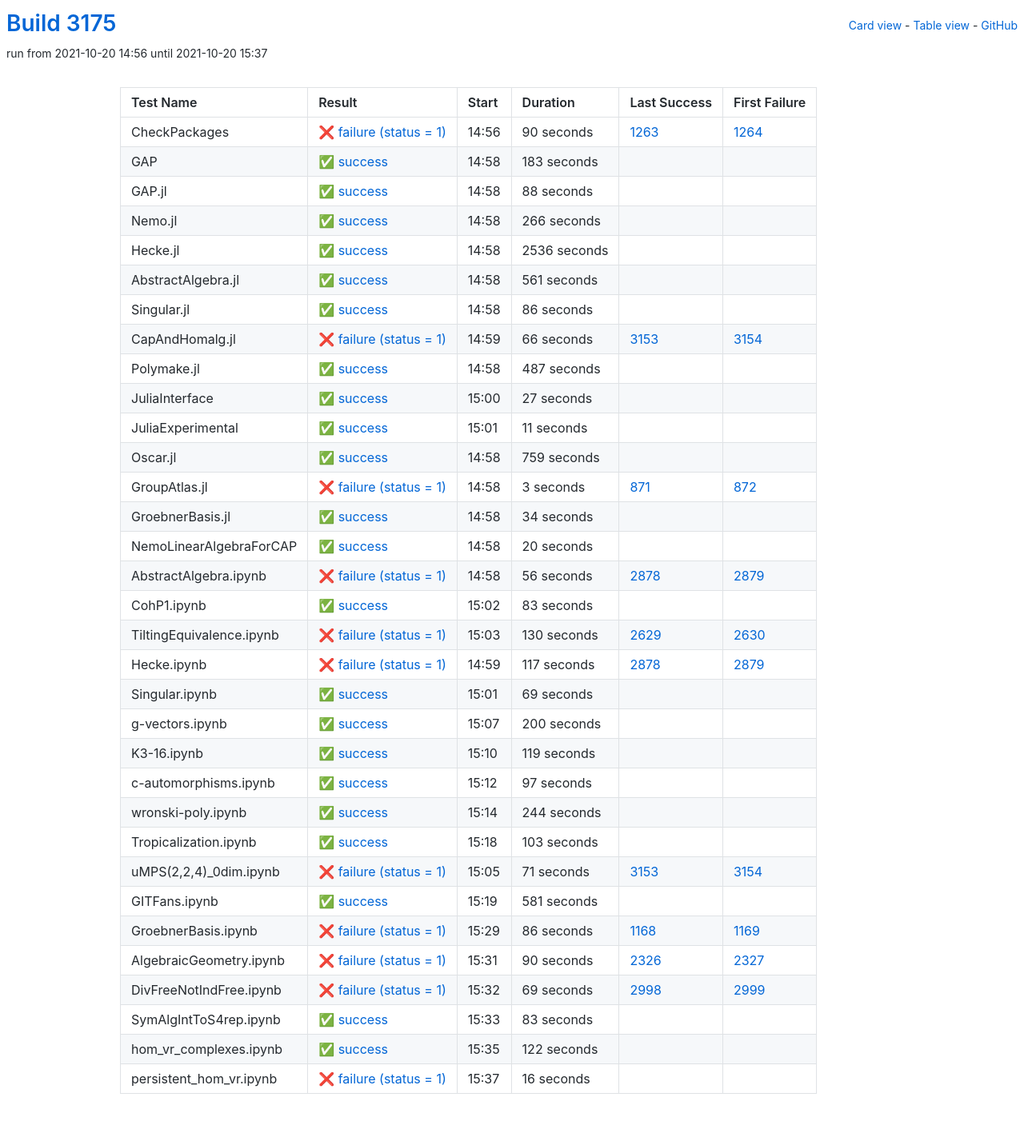
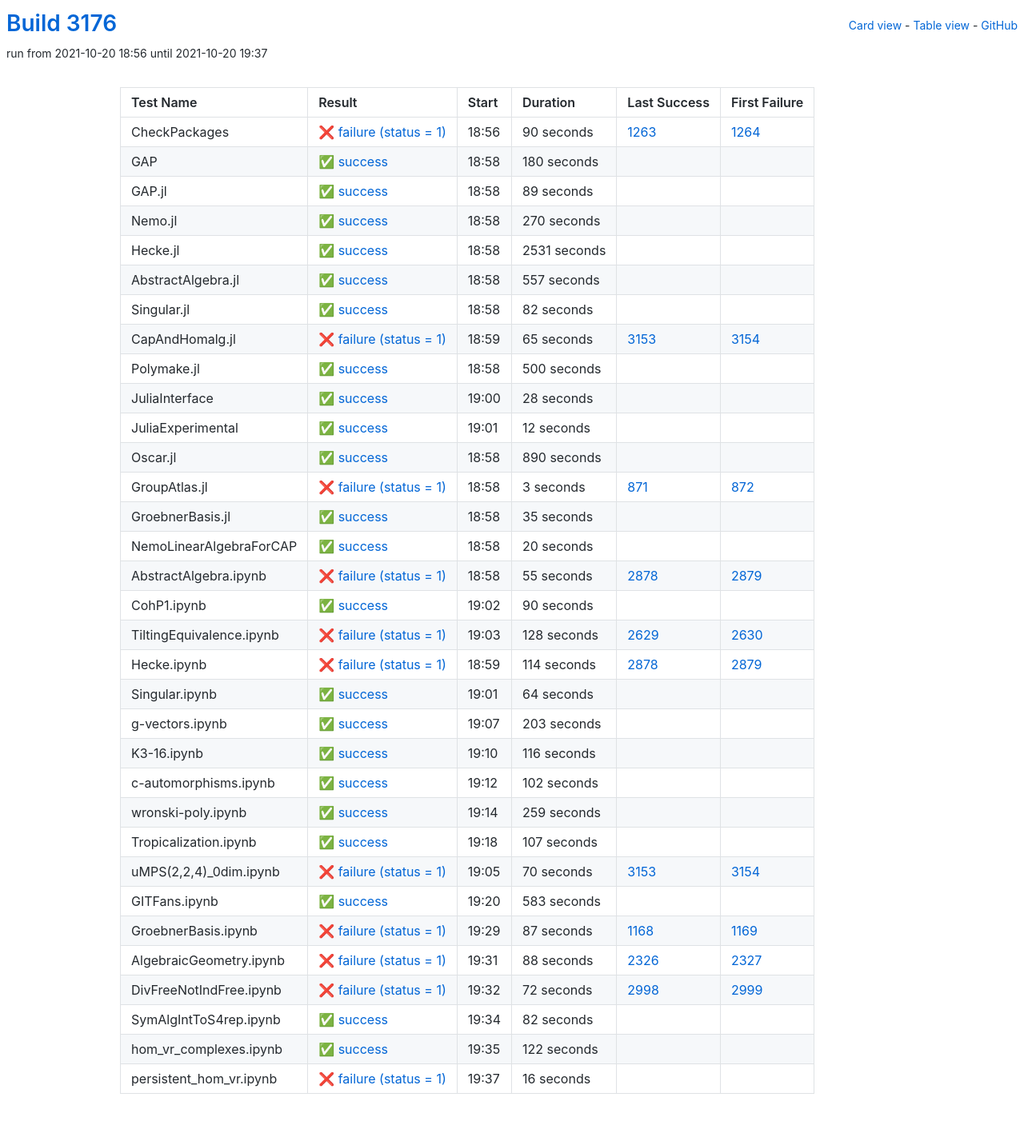
Before and after one commit to oscar-system/oscar-ci-status-stable, a Jekyll site: the page built from table.html, in a window 1280 px wide. Shown: the whole page at 80% size. Built offline with Jekyll 4.4.1, drawn with Linux system fonts in a browser that asks for light colours.

Commit message:
Build #3176

```diff
--- a/_data/ci.yml
+++ b/_data/ci.yml
@@ -1,6 +1,6 @@
 ---
-build: 3175
-build_url: https://oscarci.mathematik.uni-kl.de/job/oscar-stable/3175/
+build: 3176
+build_url: https://oscarci.mathematik.uni-kl.de/job/oscar-stable/3176/
 job: oscar-stable
 organization: oscar-system
 repo: oscar-ci-status-stable
@@ -8,8 +8,8 @@ repourl: https://github.com/oscar-system/oscar-ci-status-stable
 tests:
 - name: CheckPackages
   id: checkpackages
-  log: https://oscarci.mathematik.uni-kl.de/job/oscar-stable/3175/artifact/logs/build-3175/CheckPackages.log
-  start: 2021-10-20 14:56
+  log: https://oscarci.mathematik.uni-kl.de/job/oscar-stable/3176/artifact/logs/build-3176/CheckPackages.log
+  start: 2021-10-20 18:56
   success: false
   exitcode: 1
   status: failure
@@ -20,140 +20,140 @@ tests:
   first_failure_url: https://oscarci.mathematik.uni-kl.de/job/oscar-stable/1264/
 - name: GAP
   id: gap
-  log: https://oscarci.mathematik.uni-kl.de/job/oscar-stable/3175/artifact/logs/build-3175/GAP.log
-  start: 2021-10-20 14:58
+  log: https://oscarci.mathematik.uni-kl.de/job/oscar-stable/3176/artifact/logs/build-3176/GAP.log
+  start: 2021-10-20 18:58
   success: true
   exitcode: 0
   status: success
-  duration: 183
+  duration: 180
   last_success: false
   last_success_url:
   first_failure: false
   first_failure_url:
 - name: GAP.jl
   id: gap-jl
-  log: https://oscarci.mathematik.uni-kl.de/job/oscar-stable/3175/artifact/logs/build-3175/GAP.jl.log
-  start: 2021-10-20 14:58
+  log: https://oscarci.mathematik.uni-kl.de/job/oscar-stable/3176/artifact/logs/build-3176/GAP.jl.log
+  start: 2021-10-20 18:58
   success: true
   exitcode: 0
   status: success
-  duration: 88
+  duration: 89
   last_success: false
   last_success_url:
   first_failure: false
   first_failure_url:
 - name: Nemo.jl
   id: nemo-jl
-  log: https://oscarci.mathematik.uni-kl.de/job/oscar-stable/3175/artifact/logs/build-3175/Nemo.jl.log
-  start: 2021-10-20 14:58
+  log: https://oscarci.mathematik.uni-kl.de/job/oscar-stable/3176/artifact/logs/build-3176/Nemo.jl.log
+  start: 2021-10-20 18:58
   success: true
   exitcode: 0
   status: success
-  duration: 266
+  duration: 270
   last_success: false
   last_success_url:
   first_failure: false
   first_failure_url:
 - name: Hecke.jl
   id: hecke-jl
-  log: https://oscarci.mathematik.uni-kl.de/job/oscar-stable/3175/artifact/logs/build-3175/Hecke.jl.log
-  start: 2021-10-20 14:58
+  log: https://oscarci.mathematik.uni-kl.de/job/oscar-stable/3176/artifact/logs/build-3176/Hecke.jl.log
+  start: 2021-10-20 18:58
   success: true
   exitcode: 0
   status: success
-  duration: 2536
+  duration: 2531
   last_success: false
   last_success_url:
   first_failure: false
   first_failure_url:
 - name: AbstractAlgebra.jl
   id: abstractalgebra-jl
-  log: https://oscarci.mathematik.uni-kl.de/job/oscar-stable/3175/artifact/logs/build-3175/AbstractAlgebra.jl.log
-  start: 2021-10-20 14:58
+  log: https://oscarci.mathematik.uni-kl.de/job/oscar-stable/3176/artifact/logs/build-3176/AbstractAlgebra.jl.log
+  start: 2021-10-20 18:58
   success: true
   exitcode: 0
   status: success
-  duration: 561
+  duration: 557
   last_success: false
   last_success_url:
   first_failure: false
   first_failure_url:
 - name: Singular.jl
   id: singular-jl
-  log: https://oscarci.mathematik.uni-kl.de/job/oscar-stable/3175/artifact/logs/build-3175/Singular.jl.log
-  start: 2021-10-20 14:58
+  log: https://oscarci.mathematik.uni-kl.de/job/oscar-stable/3176/artifact/logs/build-3176/Singular.jl.log
+  start: 2021-10-20 18:58
   success: true
   exitcode: 0
   status: success
-  duration: 86
+  duration: 82
   last_success: false
   last_success_url:
   first_failure: false
   first_failure_url:
 - name: CapAndHomalg.jl
   id: capandhomalg-jl
-  log: https://oscarci.mathematik.uni-kl.de/job/oscar-stable/3175/artifact/logs/build-3175/CapAndHomalg.jl.log
-  start: 2021-10-20 14:59
+  log: https://oscarci.mathematik.uni-kl.de/job/oscar-stable/3176/artifact/logs/build-3176/CapAndHomalg.jl.log
+  start: 2021-10-20 18:59
   success: false
   exitcode: 1
   status: failure
-  duration: 66
+  duration: 65
   last_success: 3153
   last_success_url: https://oscarci.mathematik.uni-kl.de/job/oscar-stable/3153/
   first_failure: 3154
   first_failure_url: https://oscarci.mathematik.uni-kl.de/job/oscar-stable/3154/
 - name: Polymake.jl
   id: polymake-jl
-  log: https://oscarci.mathematik.uni-kl.de/job/oscar-stable/3175/artifact/logs/build-3175/Polymake.jl.log
-  start: 2021-10-20 14:58
+  log: https://oscarci.mathematik.uni-kl.de/job/oscar-stable/3176/artifact/logs/build-3176/Polymake.jl.log
+  start: 2021-10-20 18:58
   success: true
   exitcode: 0
   status: success
-  duration: 487
+  duration: 500
   last_success: false
   last_success_url:
   first_failure: false
   first_failure_url:
 - name: JuliaInterface
   id: juliainterface
-  log: https://oscarci.mathematik.uni-kl.de/job/oscar-stable/3175/artifact/logs/build-3175/JuliaInterface.log
-  start: 2021-10-20 15:00
+  log: https://oscarci.mathematik.uni-kl.de/job/oscar-stable/3176/artifact/logs/build-3176/JuliaInterface.log
+  start: 2021-10-20 19:00
   success: true
   exitcode: 0
   status: success
-  duration: 27
+  duration: 28
   last_success: false
   last_success_url:
   first_failure: false
   first_failure_url:
 - name: JuliaExperimental
   id: juliaexperimental
-  log: https://oscarci.mathematik.uni-kl.de/job/oscar-stable/3175/artifact/logs/build-3175/JuliaExperimental.log
-  start: 2021-10-20 15:01
+  log: https://oscarci.mathematik.uni-kl.de/job/oscar-stable/3176/artifact/logs/build-3176/JuliaExperimental.log
+  start: 2021-10-20 19:01
   success: true
   exitcode: 0
   status: success
-  duration: 11
+  duration: 12
   last_success: false
   last_success_url:
   first_failure: false
   first_failure_url:
 - name: Oscar.jl
   id: oscar-jl
-  log: https://oscarci.mathematik.uni-kl.de/job/oscar-stable/3175/artifact/logs/build-3175/Oscar.jl.log
-  start: 2021-10-20 14:58
+  log: https://oscarci.mathematik.uni-kl.de/job/oscar-stable/3176/artifact/logs/build-3176/Oscar.jl.log
+  start: 2021-10-20 18:58
   success: true
   exitcode: 0
   status: success
-  duration: 759
+  duration: 890
   last_success: false
   last_success_url:
   first_failure: false
   first_failure_url:
 - name: GroupAtlas.jl
   id: groupatlas-jl
-  log: https://oscarci.mathematik.uni-kl.de/job/oscar-stable/3175/artifact/logs/build-3175/GroupAtlas.jl.log
-  start: 2021-10-20 14:58
+  log: https://oscarci.mathematik.uni-kl.de/job/oscar-stable/3176/artifact/logs/build-3176/GroupAtlas.jl.log
+  start: 2021-10-20 18:58
   success: false
   exitcode: 1
   status: failure
@@ -164,20 +164,20 @@ tests:
   first_failure_url: https://oscarci.mathematik.uni-kl.de/job/oscar-stable/872/
 - name: GroebnerBasis.jl
   id: groebnerbasis-jl
-  log: https://oscarci.mathematik.uni-kl.de/job/oscar-stable/3175/artifact/logs/build-3175/GroebnerBasis.jl.log
-  start: 2021-10-20 14:58
+  log: https://oscarci.mathematik.uni-kl.de/job/oscar-stable/3176/artifact/logs/build-3176/GroebnerBasis.jl.log
+  start: 2021-10-20 18:58
   success: true
   exitcode: 0
   status: success
-  duration: 34
+  duration: 35
   last_success: false
   last_success_url:
   first_failure: false
   first_failure_url:
 - name: NemoLinearAlgebraForCAP
   id: nemolinearalgebraforcap
-  log: https://oscarci.mathematik.uni-kl.de/job/oscar-stable/3175/artifact/logs/build-3175/NemoLinearAlgebraForCAP.log
-  start: 2021-10-20 14:58
+  log: https://oscarci.mathematik.uni-kl.de/job/oscar-stable/3176/artifact/logs/build-3176/NemoLinearAlgebraForCAP.log
+  start: 2021-10-20 18:58
   success: true
   exitcode: 0
   status: success
@@ -188,200 +188,200 @@ tests:
   first_failure_url:
 - name: AbstractAlgebra.ipynb
   id: abstractalgebra-ipynb
-  log: https://oscarci.mathematik.uni-kl.de/job/oscar-stable/3175/artifact/logs/build-3175/AbstractAlgebra.ipynb.log
-  start: 2021-10-20 14:58
+  log: https://oscarci.mathematik.uni-kl.de/job/oscar-stable/3176/artifact/logs/build-3176/AbstractAlgebra.ipynb.log
+  start: 2021-10-20 18:58
   success: false
   exitcode: 1
   status: failure
-  duration: 56
+  duration: 55
   last_success: 2878
   last_success_url: https://oscarci.mathematik.uni-kl.de/job/oscar-stable/2878/
   first_failure: 2879
   first_failure_url: https://oscarci.mathematik.uni-kl.de/job/oscar-stable/2879/
 - name: CohP1.ipynb
   id: cohp1-ipynb
-  log: https://oscarci.mathematik.uni-kl.de/job/oscar-stable/3175/artifact/logs/build-3175/CohP1.ipynb.log
-  start: 2021-10-20 15:02
+  log: https://oscarci.mathematik.uni-kl.de/job/oscar-stable/3176/artifact/logs/build-3176/CohP1.ipynb.log
+  start: 2021-10-20 19:02
   success: true
   exitcode: 0
   status: success
-  duration: 83
+  duration: 90
   last_success: false
   last_success_url:
   first_failure: false
   first_failure_url:
 - name: TiltingEquivalence.ipynb
   id: tiltingequivalence-ipynb
-  log: https://oscarci.mathematik.uni-kl.de/job/oscar-stable/3175/artifact/logs/build-3175/TiltingEquivalence.ipynb.log
-  start: 2021-10-20 15:03
+  log: https://oscarci.mathematik.uni-kl.de/job/oscar-stable/3176/artifact/logs/build-3176/TiltingEquivalence.ipynb.log
+  start: 2021-10-20 19:03
   success: false
   exitcode: 1
   status: failure
-  duration: 130
+  duration: 128
   last_success: 2629
   last_success_url: https://oscarci.mathematik.uni-kl.de/job/oscar-stable/2629/
   first_failure: 2630
   first_failure_url: https://oscarci.mathematik.uni-kl.de/job/oscar-stable/2630/
 - name: Hecke.ipynb
   id: hecke-ipynb
-  log: https://oscarci.mathematik.uni-kl.de/job/oscar-stable/3175/artifact/logs/build-3175/Hecke.ipynb.log
-  start: 2021-10-20 14:59
+  log: https://oscarci.mathematik.uni-kl.de/job/oscar-stable/3176/artifact/logs/build-3176/Hecke.ipynb.log
+  start: 2021-10-20 18:59
   success: false
   exitcode: 1
   status: failure
-  duration: 117
+  duration: 114
   last_success: 2878
   last_success_url: https://oscarci.mathematik.uni-kl.de/job/oscar-stable/2878/
   first_failure: 2879
   first_failure_url: https://oscarci.mathematik.uni-kl.de/job/oscar-stable/2879/
 - name: Singular.ipynb
   id: singular-ipynb
-  log: https://oscarci.mathematik.uni-kl.de/job/oscar-stable/3175/artifact/logs/build-3175/Singular.ipynb.log
-  start: 2021-10-20 15:01
+  log: https://oscarci.mathematik.uni-kl.de/job/oscar-stable/3176/artifact/logs/build-3176/Singular.ipynb.log
+  start: 2021-10-20 19:01
   success: true
   exitcode: 0
   status: success
-  duration: 69
+  duration: 64
   last_success: false
   last_success_url:
   first_failure: false
   first_failure_url:
 - name: g-vectors.ipynb
   id: g-vectors-ipynb
-  log: https://oscarci.mathematik.uni-kl.de/job/oscar-stable/3175/artifact/logs/build-3175/g-vectors.ipynb.log
-  start: 2021-10-20 15:07
+  log: https://oscarci.mathematik.uni-kl.de/job/oscar-stable/3176/artifact/logs/build-3176/g-vectors.ipynb.log
+  start: 2021-10-20 19:07
   success: true
   exitcode: 0
   status: success
-  duration: 200
+  duration: 203
   last_success: false
   last_success_url:
   first_failure: false
   first_failure_url:
 - name: K3-16.ipynb
   id: k3-16-ipynb
-  log: https://oscarci.mathematik.uni-kl.de/job/oscar-stable/3175/artifact/logs/build-3175/K3-16.ipynb.log
-  start: 2021-10-20 15:10
+  log: https://oscarci.mathematik.uni-kl.de/job/oscar-stable/3176/artifact/logs/build-3176/K3-16.ipynb.log
+  start: 2021-10-20 19:10
   success: true
   exitcode: 0
   status: success
-  duration: 119
+  duration: 116
   last_success: false
   last_success_url:
   first_failure: false
   first_failure_url:
 - name: c-automorphisms.ipynb
   id: c-automorphisms-ipynb
-  log: https://oscarci.mathematik.uni-kl.de/job/oscar-stable/3175/artifact/logs/build-3175/c-automorphisms.ipynb.log
-  start: 2021-10-20 15:12
+  log: https://oscarci.mathematik.uni-kl.de/job/oscar-stable/3176/artifact/logs/build-3176/c-automorphisms.ipynb.log
+  start: 2021-10-20 19:12
   success: true
   exitcode: 0
   status: success
-  duration: 97
+  duration: 102
   last_success: false
   last_success_url:
   first_failure: false
   first_failure_url:
 - name: wronski-poly.ipynb
   id: wronski-poly-ipynb
-  log: https://oscarci.mathematik.uni-kl.de/job/oscar-stable/3175/artifact/logs/build-3175/wronski-poly.ipynb.log
-  start: 2021-10-20 15:14
+  log: https://oscarci.mathematik.uni-kl.de/job/oscar-stable/3176/artifact/logs/build-3176/wronski-poly.ipynb.log
+  start: 2021-10-20 19:14
   success: true
   exitcode: 0
   status: success
-  duration: 244
+  duration: 259
   last_success: false
   last_success_url:
   first_failure: false
   first_failure_url:
 - name: Tropicalization.ipynb
   id: tropicalization-ipynb
-  log: https://oscarci.mathematik.uni-kl.de/job/oscar-stable/3175/artifact/logs/build-3175/Tropicalization.ipynb.log
-  start: 2021-10-20 15:18
+  log: https://oscarci.mathematik.uni-kl.de/job/oscar-stable/3176/artifact/logs/build-3176/Tropicalization.ipynb.log
+  start: 2021-10-20 19:18
   success: true
   exitcode: 0
   status: success
-  duration: 103
+  duration: 107
   last_success: false
   last_success_url:
   first_failure: false
   first_failure_url:
 - name: uMPS(2,2,4)_0dim.ipynb
   id: umps-2-2-4-0dim-ipynb
-  log: https://oscarci.mathematik.uni-kl.de/job/oscar-stable/3175/artifact/logs/build-3175/uMPS-2-2-4-_0dim.ipynb.log
-  start: 2021-10-20 15:05
+  log: https://oscarci.mathematik.uni-kl.de/job/oscar-stable/3176/artifact/logs/build-3176/uMPS-2-2-4-_0dim.ipynb.log
+  start: 2021-10-20 19:05
   success: false
   exitcode: 1
   status: failure
-  duration: 71
+  duration: 70
   last_success: 3153
   last_success_url: https://oscarci.mathematik.uni-kl.de/job/oscar-stable/3153/
   first_failure: 3154
   first_failure_url: https://oscarci.mathematik.uni-kl.de/job/oscar-stable/3154/
 - name: GITFans.ipynb
   id: gitfans-ipynb
-  log: https://oscarci.mathematik.uni-kl.de/job/oscar-stable/3175/artifact/logs/build-3175/GITFans.ipynb.log
-  start: 2021-10-20 15:19
+  log: https://oscarci.mathematik.uni-kl.de/job/oscar-stable/3176/artifact/logs/build-3176/GITFans.ipynb.log
+  start: 2021-10-20 19:20
   success: true
   exitcode: 0
   status: success
-  duration: 581
+  duration: 583
   last_success: false
   last_success_url:
   first_failure: false
   first_failure_url:
 - name: GroebnerBasis.ipynb
   id: groebnerbasis-ipynb
-  log: https://oscarci.mathematik.uni-kl.de/job/oscar-stable/3175/artifact/logs/build-3175/GroebnerBasis.ipynb.log
-  start: 2021-10-20 15:29
+  log: https://oscarci.mathematik.uni-kl.de/job/oscar-stable/3176/artifact/logs/build-3176/GroebnerBasis.ipynb.log
+  start: 2021-10-20 19:29
   success: false
   exitcode: 1
   status: failure
-  duration: 86
+  duration: 87
   last_success: 1168
   last_success_url: https://oscarci.mathematik.uni-kl.de/job/oscar-stable/1168/
   first_failure: 1169
   first_failure_url: https://oscarci.mathematik.uni-kl.de/job/oscar-stable/1169/
 - name: AlgebraicGeometry.ipynb
   id: algebraicgeometry-ipynb
-  log: https://oscarci.mathematik.uni-kl.de/job/oscar-stable/3175/artifact/logs/build-3175/AlgebraicGeometry.ipynb.log
-  start: 2021-10-20 15:31
+  log: https://oscarci.mathematik.uni-kl.de/job/oscar-stable/3176/artifact/logs/build-3176/AlgebraicGeometry.ipynb.log
+  start: 2021-10-20 19:31
   success: false
   exitcode: 1
   status: failure
-  duration: 90
+  duration: 88
   last_success: 2326
   last_success_url: https://oscarci.mathematik.uni-kl.de/job/oscar-stable/2326/
   first_failure: 2327
   first_failure_url: https://oscarci.mathematik.uni-kl.de/job/oscar-stable/2327/
 - name: DivFreeNotIndFree.ipynb
   id: divfreenotindfree-ipynb
-  log: https://oscarci.mathematik.uni-kl.de/job/oscar-stable/3175/artifact/logs/build-3175/DivFreeNotIndFree.ipynb.log
-  start: 2021-10-20 15:32
+  log: https://oscarci.mathematik.uni-kl.de/job/oscar-stable/3176/artifact/logs/build-3176/DivFreeNotIndFree.ipynb.log
+  start: 2021-10-20 19:32
   success: false
   exitcode: 1
   status: failure
-  duration: 69
+  duration: 72
   last_success: 2998
   last_success_url: https://oscarci.mathematik.uni-kl.de/job/oscar-stable/2998/
   first_failure: 2999
   first_failure_url: https://oscarci.mathematik.uni-kl.de/job/oscar-stable/2999/
 - name: SymAlgIntToS4rep.ipynb
   id: symalginttos4rep-ipynb
-  log: https://oscarci.mathematik.uni-kl.de/job/oscar-stable/3175/artifact/logs/build-3175/SymAlgIntToS4rep.ipynb.log
-  start: 2021-10-20 15:33
+  log: https://oscarci.mathematik.uni-kl.de/job/oscar-stable/3176/artifact/logs/build-3176/SymAlgIntToS4rep.ipynb.log
+  start: 2021-10-20 19:34
   success: true
   exitcode: 0
   status: success
-  duration: 83
+  duration: 82
   last_success: false
   last_success_url:
   first_failure: false
   first_failure_url:
 - name: hom_vr_complexes.ipynb
   id: hom-vr-complexes-ipynb
-  log: https://oscarci.mathematik.uni-kl.de/job/oscar-stable/3175/artifact/logs/build-3175/hom_vr_complexes.ipynb.log
-  start: 2021-10-20 15:35
+  log: https://oscarci.mathematik.uni-kl.de/job/oscar-stable/3176/artifact/logs/build-3176/hom_vr_complexes.ipynb.log
+  start: 2021-10-20 19:35
   success: true
   exitcode: 0
   status: success
@@ -392,8 +392,8 @@ tests:
   first_failure_url:
 - name: persistent_hom_vr.ipynb
   id: persistent-hom-vr-ipynb
-  log: https://oscarci.mathematik.uni-kl.de/job/oscar-stable/3175/artifact/logs/build-3175/persistent_hom_vr.ipynb.log
-  start: 2021-10-20 15:37
+  log: https://oscarci.mathematik.uni-kl.de/job/oscar-stable/3176/artifact/logs/build-3176/persistent_hom_vr.ipynb.log
+  start: 2021-10-20 19:37
   success: false
   exitcode: 1
   status: failure
```
Also changed, not shown: README.md.
